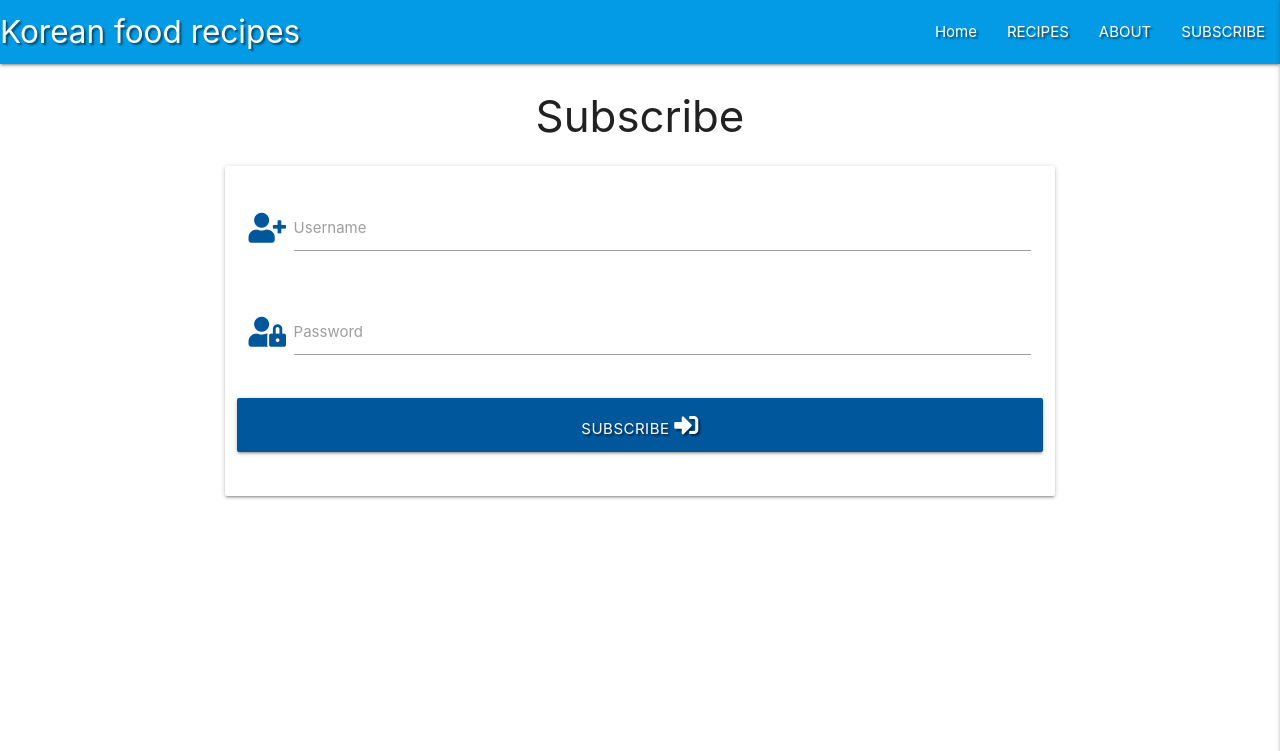
After one commit to Oneday2010/milestone-project3_koreanfood, a Flask app: page /subscribe in a window 1280 px wide. The commit adds this page. Shown: the top 751 px of the page. Run offline with Flask 2, Linux system fonts and the light colour scheme; some libraries are stand-ins or nearby versions.

Commit message:
add subscribe page

```diff
--- a/app.py
+++ b/app.py
@@ -4,6 +4,7 @@ from flask import (
     redirect, request, session, url_for)
 from flask_pymongo import PyMongo
 from bson.objectid import ObjectId
+from werkzeug.security import generate_password_hash, check_password_hash
 if os.path.exists("env.py"):
     import env
 
@@ -24,6 +25,11 @@ def get_foods():
     return render_template("foods.html", foods=foods)
 
 
+@app.route("/subscribe", methods=["GET", "POST"])
+def subscribe():
+    return render_template("subscribe.html")
+
+
 if __name__ == "__main__":
     app.run(host=os.environ.get("IP"),
             port=int(os.environ.get("PORT")),
--- a/templates/base.html
+++ b/templates/base.html
@@ -1,16 +1,20 @@
 <!DOCTYPE html>
 <html lang="en">
+
 <head>
     <meta charset="UTF-8">
     <meta name="viewport" content="width=device-width, initial-scale=1.0">
     <link rel="stylesheet" href="https://cdnjs.cloudflare.com/ajax/libs/font-awesome/5.13.1/css/all.min.css"
-        integrity="sha512-xA6Hp6oezhjd6LiLZynuukm80f8BoZ3OpcEYaqKoCV3HKQDrYjDE1Gu8ocxgxoXmwmSzM4iqPvCsOkQNiu41GA==" crossorigin="anonymous" type="text/css">
-    <link rel="stylesheet" href="https://cdnjs.cloudflare.com/ajax/libs/materialize/1.0.0/css/materialize.min.css" type="text/css">
+        integrity="sha512-xA6Hp6oezhjd6LiLZynuukm80f8BoZ3OpcEYaqKoCV3HKQDrYjDE1Gu8ocxgxoXmwmSzM4iqPvCsOkQNiu41GA=="
+        crossorigin="anonymous" type="text/css">
+    <link rel="stylesheet" href="https://cdnjs.cloudflare.com/ajax/libs/materialize/1.0.0/css/materialize.min.css"
+        type="text/css">
     <link rel="stylesheet" href="{{ url_for('static', filename='css/style.css') }}" type="text/css">
     {% block styles %}
     {% endblock %}
     <title>Korean food recipes</title>
 </head>
+
 <body>
 
     <header>
@@ -23,7 +27,7 @@
                     <li><a href="{{ url_for('get_foods') }}">Home</a></li>
                     <li><a href="#">RECIPES</a></li>
                     <li><a href="#">ABOUT</a></li>
-					<li><a href="#">SUBSCRIBE</a></li>
+                    <li><a href="{{ url_for('subscribe') }}">SUBSCRIBE</a></li>
 
                 </ul>
             </div>
@@ -31,11 +35,13 @@
 
         <!-- mobile sidenav -->
         <ul class="sidenav" id="mobile-demo">
-            <li><h4 class="center-align light-blue-text text-darken 4">Korean food recipes</h4></li>
+            <li>
+                <h4 class="center-align light-blue-text text-darken 4">Korean food recipes</h4>
+            </li>
             <li><a href="{{ url_for('get_foods') }}">Home</a></li>
             <li><a href="#">RECIPES</a></li>
             <li><a href="#">ABOUT</a></li>
-            <li><a href="#">SUBSCRIBE</a></li>
+            <li><a href="{{ url_for('subscribe') }}">SUBSCRIBE</a></li>
 
         </ul>
     </header>
@@ -50,4 +56,5 @@
     {% block scripts %}
     {% endblock %}
 </body>
+
 </html>
--- /dev/null
+++ b/templates/subscribe.html
@@ -0,0 +1,35 @@
+{% extends "base.html" %}
+{% block content %}
+
+    <h3 class="center-align">Subscribe</h3>
+
+    <div class="row">
+        <form class="col s12 m8 offset-m2" method="POST" action="{{ url_for('subscribe') }}">
+            <div class="card-panel">
+                <!-- username -->
+                <div class="row">
+					<div class="input-field col s12">
+						<i class="fas fa-user-plus prefix light-blue-text text-darken-4"></i>
+						<input id="username" name="username" type="text" class="validate">
+						<label for="username">Username</label>
+					</div>
+                </div>
+                <!-- passowrd -->
+                <div class="row">
+                    <div class="input-field col s12">
+						<i class="fas fa-user-lock prefix light-blue-text text-darken-4"></i>
+                        <input id="password" name="password" type="password" class="validate">
+                        <label for="password">Password</label>
+                    </div>
+                </div>
+                <!-- subscribe -->
+                <div class="row">
+                    <button type="submit" class="col s12 btn-large light-blue darken-4 text-shadow">
+                    Subscribe <i class="fas fa-sign-in-alt"></i>
+                    </button>
+                </div>
+            </div>
+        </form>
+    </div>
+
+{% endblock %}
```
Lines whose indentation alone changed are shown as unchanged.
